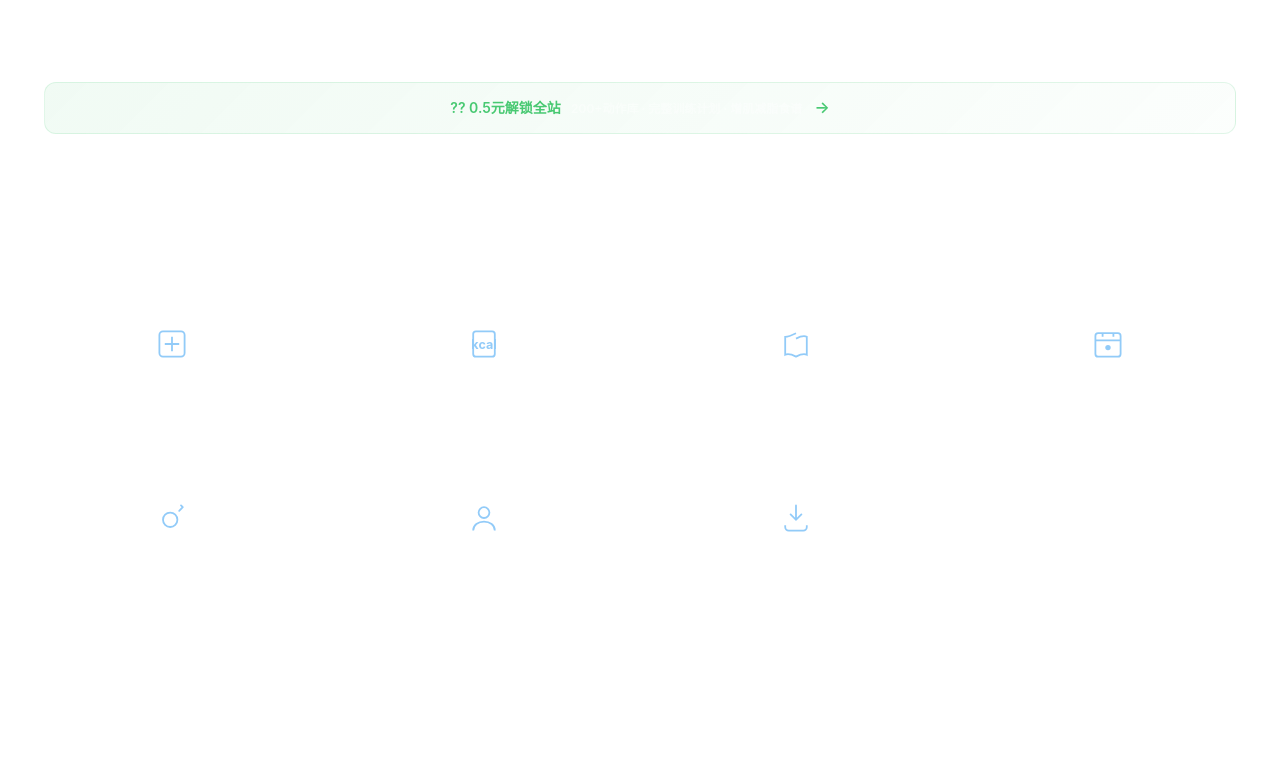
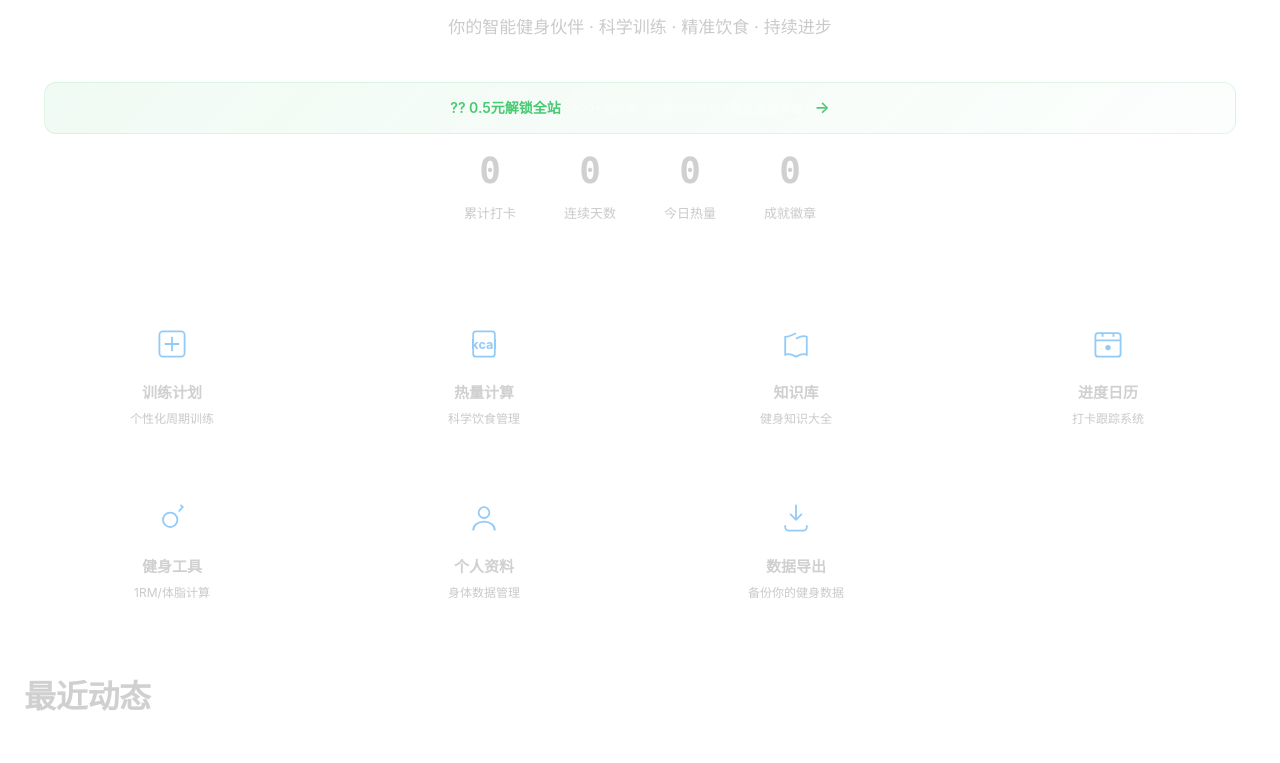
Before and after one commit to huyu1109/fitness-site, a website: page public/index.html in a window 1280 px wide. Shown: the part 309-1072 px from the top of the page. Drawn offline with Linux system fonts and the light colour scheme; no server answers.

Commit message:
[style] 文字颜色调整为灰色调

```diff
--- a/public/css/design-tokens.css
+++ b/public/css/design-tokens.css
@@ -4,9 +4,9 @@
   --font: -apple-system, BlinkMacSystemFont, "SF Pro Display", "SF Pro Text",
     "PingFang SC", "Microsoft YaHei", "Helvetica Neue", sans-serif;
   --font-mono: "SF Mono", "Menlo", "Monaco", "Consolas", monospace;
-  --text-primary: rgba(255,255,255,0.87);
-  --text-secondary: rgba(255,255,255,0.6);
-  --text-tertiary: rgba(255,255,255,0.38);
+  --text-primary: rgba(200,200,200,0.85);
+  --text-secondary: rgba(180,180,180,0.7);
+  --text-tertiary: rgba(150,150,150,0.5);
   --danger: #ef5350;
   --warning: #ffa726;
   --success: #66bb6a;
```
